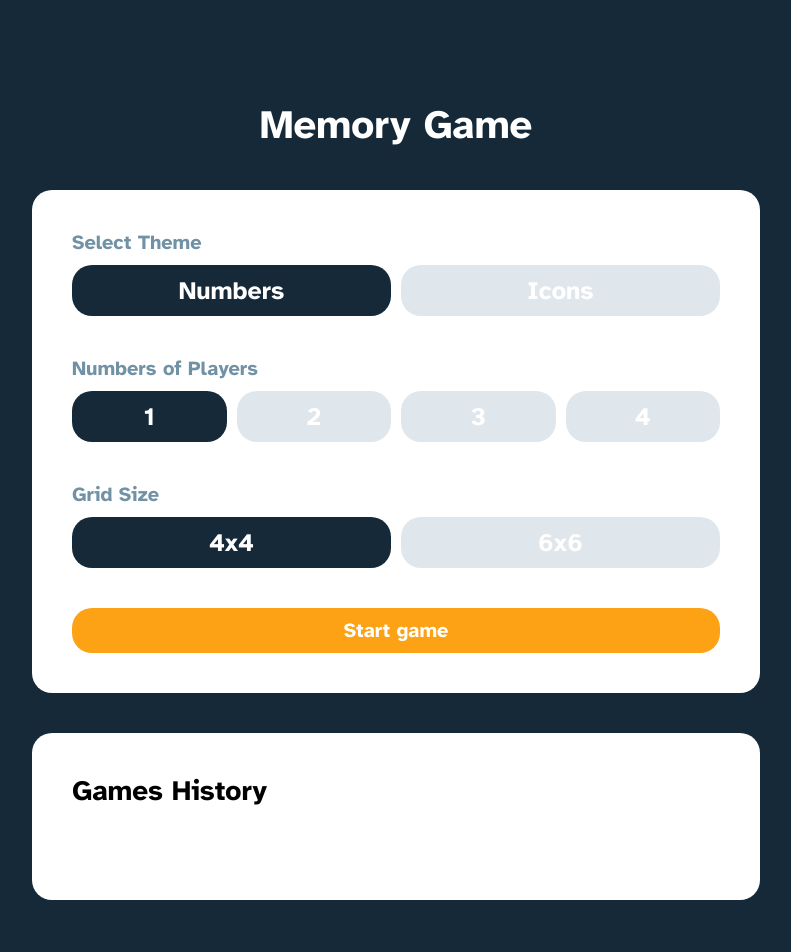
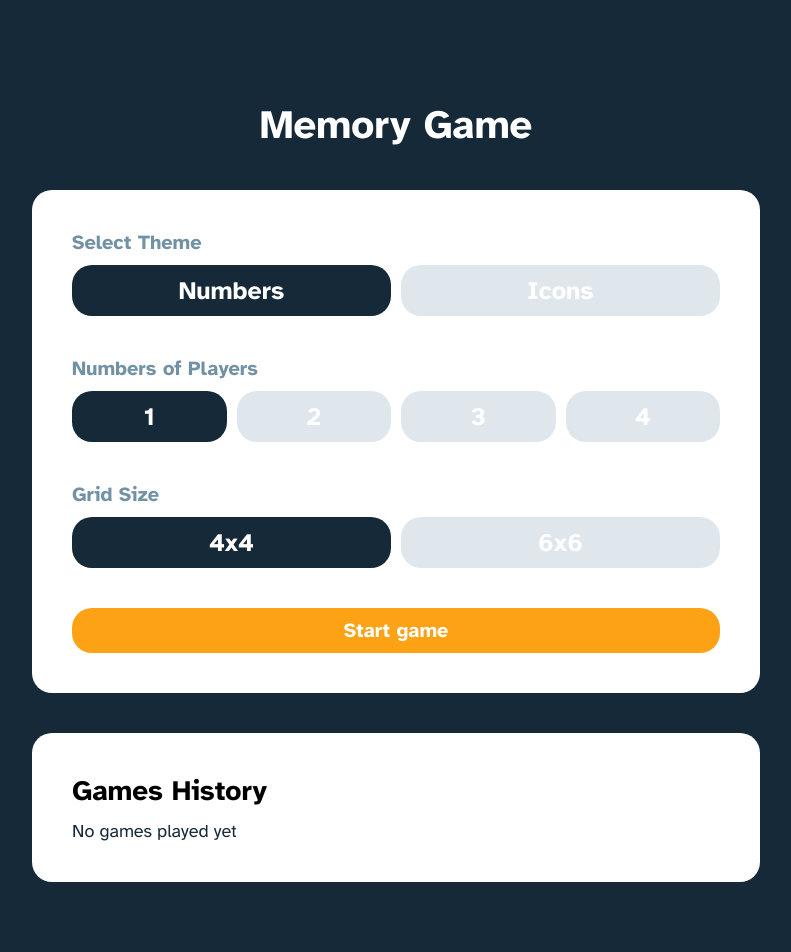
Before and after one commit to filipknias/memory-game-application, a React (Vite) app: page / in a window 1280 px wide. Shown: the top 952 px of the page, without its empty margins (244-1035 px from the left). Built offline with nearby package versions, Linux system fonts and the light colour scheme.

Commit message:
game history placeholder text

```diff
--- a/src/components/Card/Card.module.scss
+++ b/src/components/Card/Card.module.scss
@@ -6,11 +6,8 @@
   border-radius: 20px;
   padding: 40px;
   width: 100%;
-  display: flex;
-  flex-direction: column;
-  gap: 40px;
+
   @media screen and (max-width: $breakpoint-md) {
     padding: 30px;
-    gap: 30px;
   }
 }
--- a/src/components/GameHistory/GameHistory.module.scss
+++ b/src/components/GameHistory/GameHistory.module.scss
@@ -19,3 +19,8 @@
   flex-direction: column;
   gap: 12px;
 }
+
+.noGamesText {
+  font-size: 18px;
+  color: $text-dark;
+}
--- a/src/components/GameHistory/GameHistory.tsx
+++ b/src/components/GameHistory/GameHistory.tsx
@@ -23,6 +23,9 @@ const GameHistory = () => {
   return (
     <Card>
       <h3 className={styles.heading}>Games History</h3>
+      {historyGames.length === 0 && (
+        <p className={styles.noGamesText}>No games played yet</p>
+      )}
       <div className={styles.historyWrapper}>
         {historyGames.map((game, index) => (
           <GameRecord
--- a/src/views/Home/Home.module.scss
+++ b/src/views/Home/Home.module.scss
@@ -26,6 +26,15 @@
     @media screen and (max-width: $breakpoint-sm) {
       width: 90%;
       padding: 5px;
+    }
+
+    .innerWrapper {
+      display: flex;
+      flex-direction: column;
+      gap: 40px;
+      @media screen and (max-width: $breakpoint-md) {
+        gap: 30px;
+      }
     }
 
     .header {
--- a/src/views/Home/Home.tsx
+++ b/src/views/Home/Home.tsx
@@ -17,6 +17,7 @@ const Home = () => {
       <div className={styles.content}>
         <h1 className={styles.header}>Memory Game</h1>
         <Card>
+          <div className={styles.innerWrapper}>
             <div className={styles.settingGroup}>
               <h2 className={styles.settingLabel}>Select Theme</h2>
               <div className={styles.buttonGroup}>
@@ -91,6 +92,7 @@ const Home = () => {
             <Link to={`/game?theme=${theme}&players=${players}&gridSize=${gridSize}`} className={styles.startButton}>
               Start game
             </Link>
+          </div>
         </Card>
         <GameHistory />
       </div>
```
Lines whose indentation alone changed are shown as unchanged.
